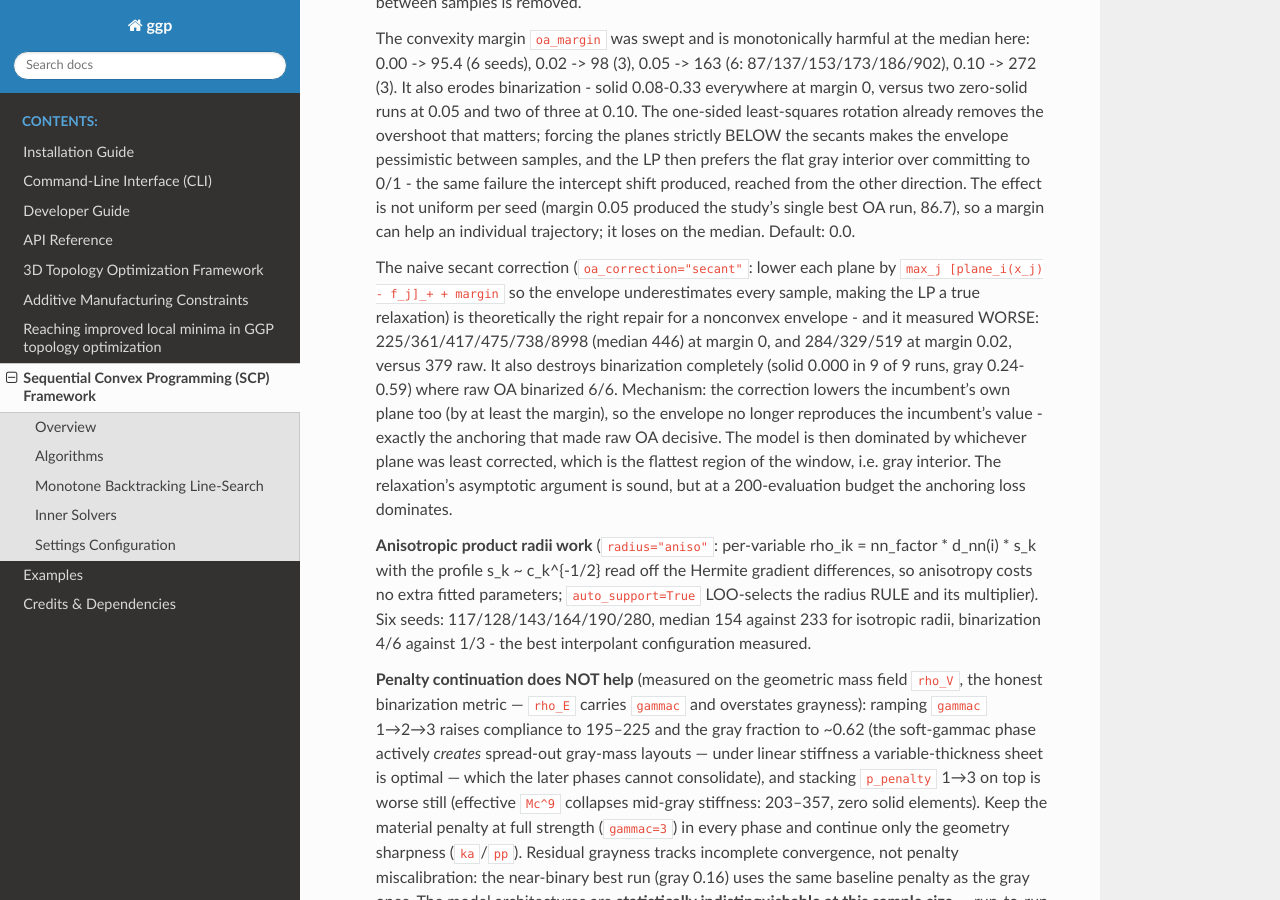
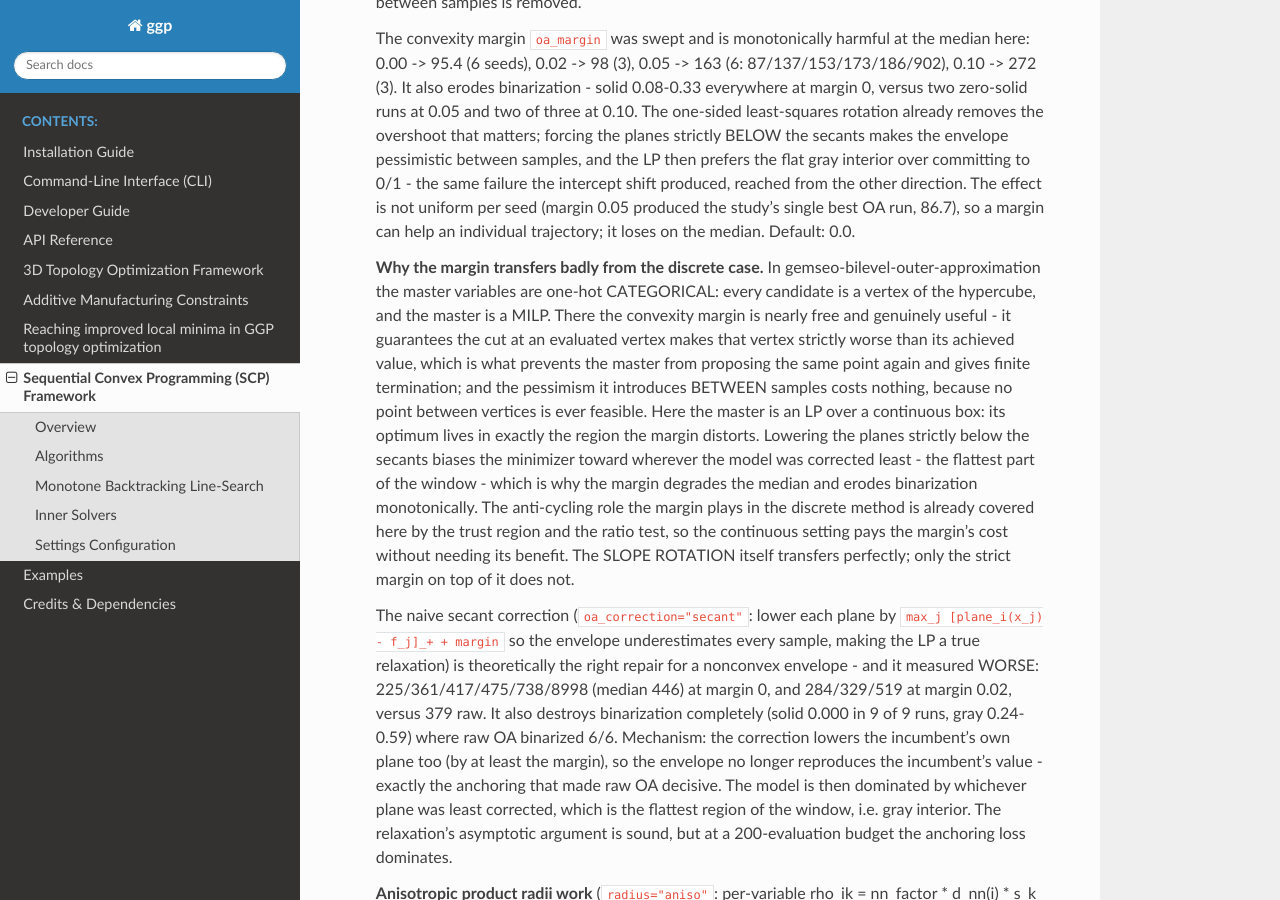
Before and after one commit to SimoneConiglio/generalized_geometry_projection, a Sphinx documentation site: the page built from docs/scp_uno_guide.rst, in a window 1280 px wide and 900 px high, scrolled down 7134 px. Built offline with Sphinx 7.4.7 and the Read the Docs theme 3.1.0, drawn with Linux system fonts in a browser that asks for light colours.

Commit message:
Docs: why the convexity margin transfers badly from discrete to continuous
In the bilevel-OA plugin the master variables are one-hot categorical:
candidates are hypercube vertices, so a convexity margin is nearly free
(it prevents re-proposing an evaluated vertex, giving finite
termination) and its pessimism between samples costs nothing because no
interior point is feasible. Here the master is an LP over a continuous
box and its optimum lives precisely in that interior, so the margin
biases the minimizer toward the least-corrected, flattest region. The
anti-cycling role is already covered by the trust region and ratio
test. The slope rotation transfers perfectly; the strict margin does
not.

Co-Authored-By: Claude Fable 5 <noreply@anthropic.com>
Claude-Session: https://claude.ai/code/session_01CG7waKSaRC4EUnPzca3QFu

```diff
--- a/docs/scp_uno_guide.rst
+++ b/docs/scp_uno_guide.rst
@@ -393,6 +393,26 @@ The framework provides seven major algorithms:
    run, 86.7), so a margin can help an individual trajectory; it loses
    on the median. Default: 0.0.
 
+   **Why the margin transfers badly from the discrete case.** In
+   gemseo-bilevel-outer-approximation the master variables are one-hot
+   CATEGORICAL: every candidate is a vertex of the hypercube, and the
+   master is a MILP. There the convexity margin is nearly free and
+   genuinely useful - it guarantees the cut at an evaluated vertex makes
+   that vertex strictly worse than its achieved value, which is what
+   prevents the master from proposing the same point again and gives
+   finite termination; and the pessimism it introduces BETWEEN samples
+   costs nothing, because no point between vertices is ever feasible.
+   Here the master is an LP over a continuous box: its optimum lives in
+   exactly the region the margin distorts. Lowering the planes strictly
+   below the secants biases the minimizer toward wherever the model was
+   corrected least - the flattest part of the window - which is why the
+   margin degrades the median and erodes binarization monotonically.
+   The anti-cycling role the margin plays in the discrete method is
+   already covered here by the trust region and the ratio test, so the
+   continuous setting pays the margin's cost without needing its
+   benefit. The SLOPE ROTATION itself transfers perfectly; only the
+   strict margin on top of it does not.
+
    The naive secant correction (``oa_correction="secant"``: lower each plane by
    ``max_j [plane_i(x_j) - f_j]_+ + margin`` so the envelope underestimates
    every sample, making the LP a true relaxation) is theoretically the
```
